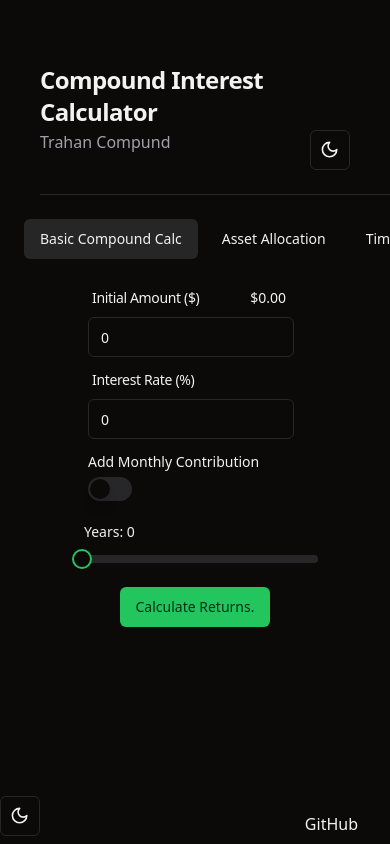
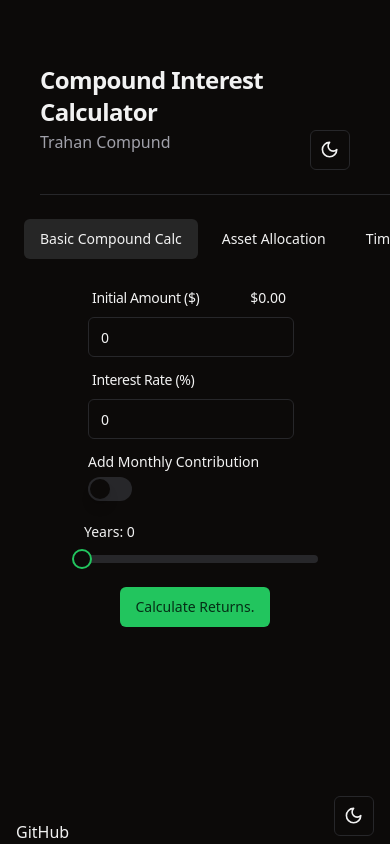
Before and after one commit to babbage88/react-trahan-compound, a React (Vite) app: page / in a window 390 px wide. Shown: the top 844 px of the page. Built offline with nearby package versions, Linux system fonts and the light colour scheme.

Commit message:
fixing footer

```diff
--- a/src/components/Layout.tsx
+++ b/src/components/Layout.tsx
@@ -34,7 +34,7 @@ export default function Layout(props: LayoutProps): JSX.Element {
           <h2 className="text-2xl font-bold tracking-tight">Compound Interest Calculator</h2>
           <div className='flex flex-row justify-between'>
             <p className="text-muted-foreground">Trahan Compund</p>
-            <div className='flex'>
+            <div className='flex justify-end'>
             <ModeToggle />
             </div>
           </div>
@@ -48,9 +48,9 @@ export default function Layout(props: LayoutProps): JSX.Element {
           <div className="flex-1 lg:max-w-4xl">{children}</div>
         </div>
       </div>
-      <div className="flex flex-row lg:flex-col fixed bottom-0 left-0 w-screen h-12 pr-4 justify-between">
+      <div className="flex flex-row-reverse lg:flex-col fixed bottom-0 left-0 w-screen h-12 pr-4 justify-between">
         <ModeToggle/>
-      <footer className="mt-auto p-4 lg:text-right sm:text-center lg:fixed lg:bottom-0 lg:left-0 lg:w-screen">
+      <footer className="mt-auto fixed inset-x-0 bottom-0 lg:p-4 pl-4 lg:text-right text-left  lg:fixed lg:bottom-0 lg:left-0 lg:w-screen">
                 <a href='https://github.com/babbage88/react-trahan-compound'>GitHub</a>
             </footer>
       </div>
```
